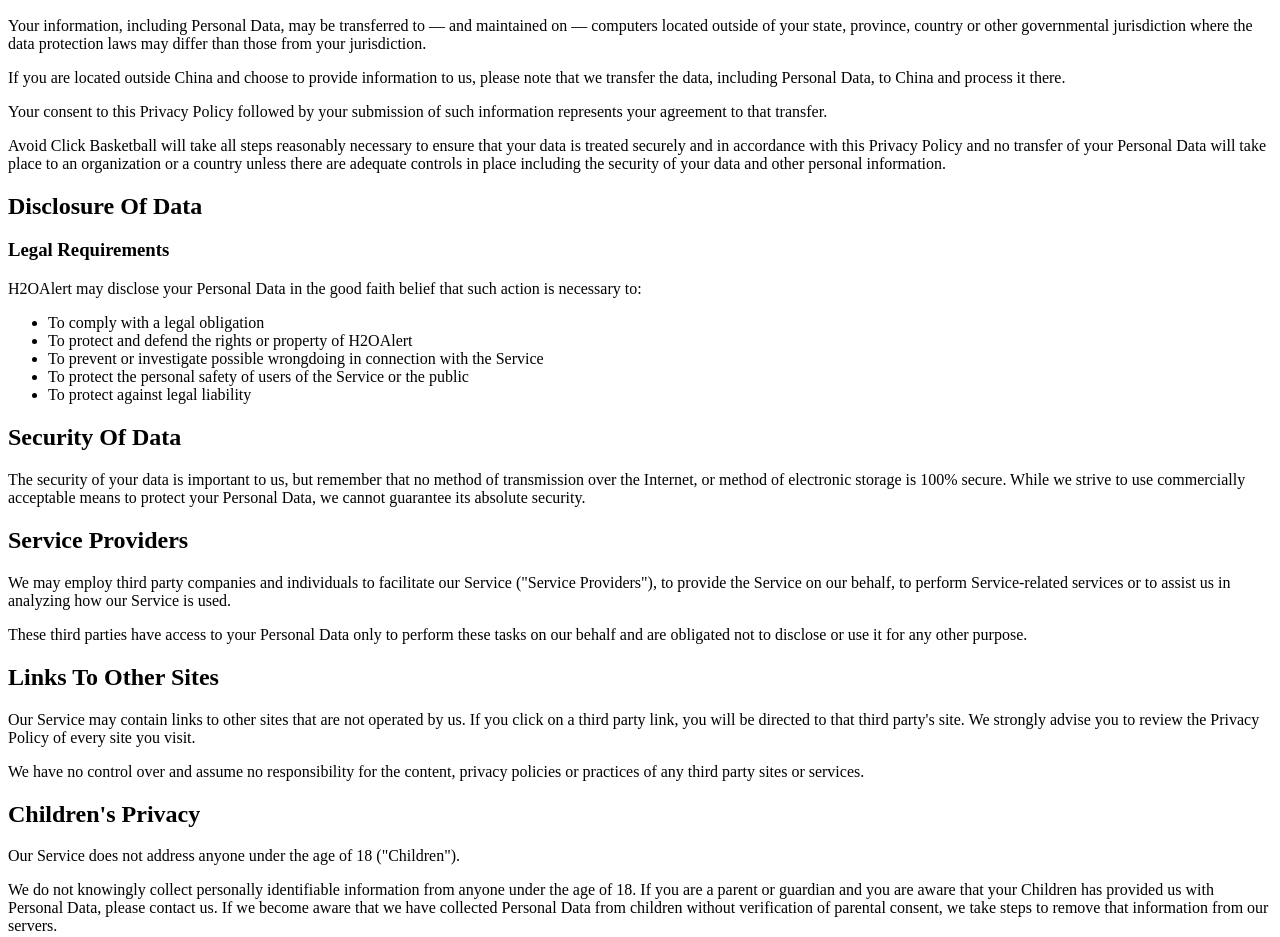
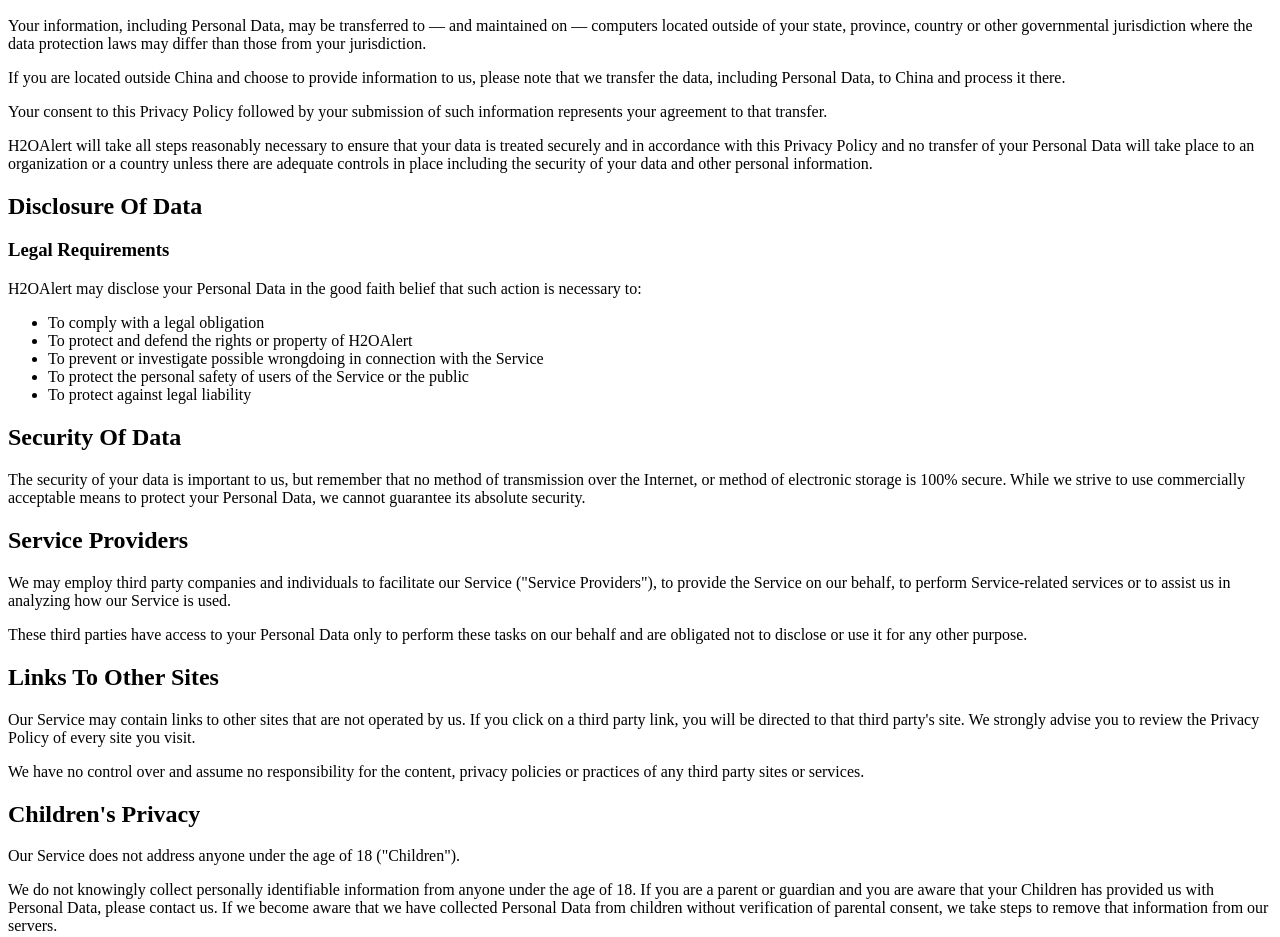
Before and after one commit to tang-butian/CCINV, a plain HTML site: page index.html in a window 1280 px wide. Shown: the part 1082-2019 px from the top of the page. Drawn offline with Linux system fonts and the light colour scheme.

Commit message:
Update index.html

```diff
--- a/index.html
+++ b/index.html
@@ -53,7 +53,7 @@
                         <p>Your information, including Personal Data, may be transferred to — and maintained on — computers located outside of your state, province, country or other governmental jurisdiction where the data protection laws may differ than those from your jurisdiction.</p>
                         <p>If you are located outside China and choose to provide information to us, please note that we transfer the data, including Personal Data, to China and process it there.</p>
                         <p>Your consent to this Privacy Policy followed by your submission of such information represents your agreement to that transfer.</p>
-                        <p>Avoid Click Basketball will take all steps reasonably necessary to ensure that your data is treated securely and in accordance with this Privacy Policy and no transfer of your Personal Data will take place to an organization or a country unless there are adequate controls in place including the security of your data and other personal information.</p>
+                        <p>H2OAlert will take all steps reasonably necessary to ensure that your data is treated securely and in accordance with this Privacy Policy and no transfer of your Personal Data will take place to an organization or a country unless there are adequate controls in place including the security of your data and other personal information.</p>
                         <h2>Disclosure Of Data</h2>
                         <h3>Legal Requirements</h3>
                         <p>H2OAlert may disclose your Personal Data in the good faith belief that such action is necessary to:</p>
```
